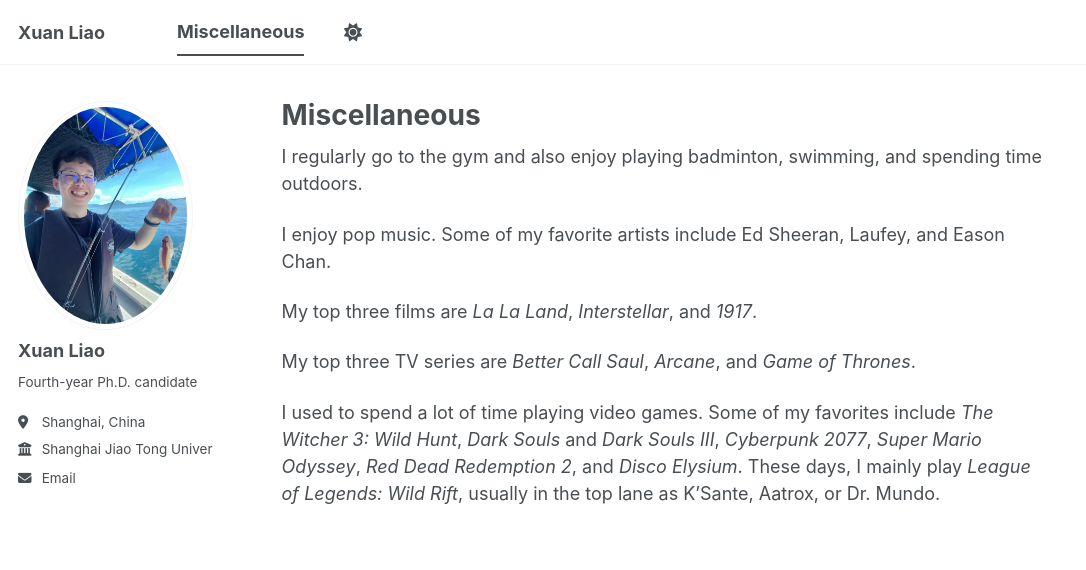
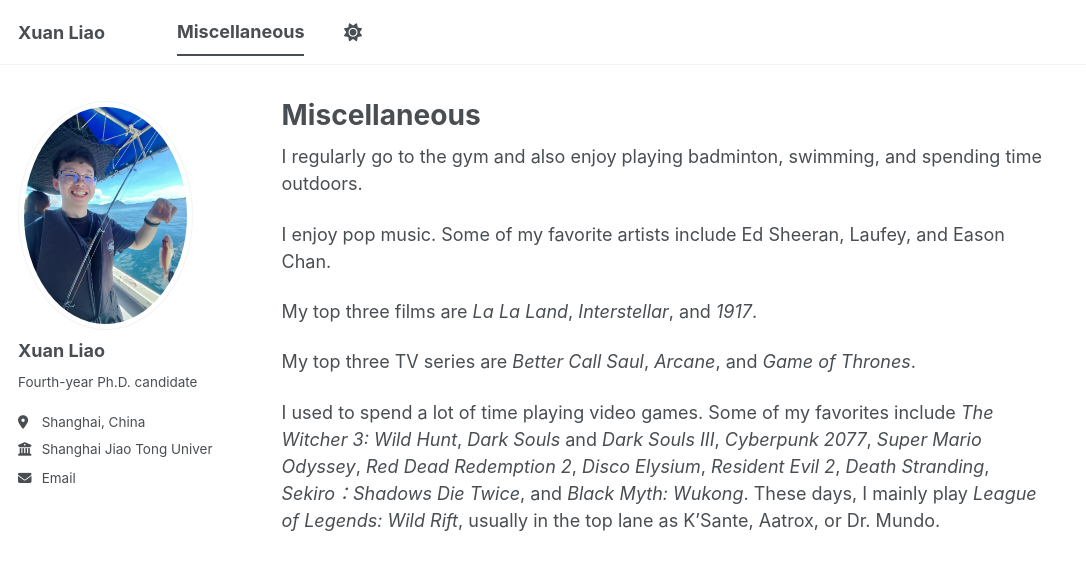
Before and after one commit to xxxl-ml/xxxl-ml.github.io, a Jekyll site: the page built from _pages/miscellaneous.md, in a window 1280 px wide. Shown: the top 570 px of the page, without its empty margins (0-1086 px from the left). Built offline with Jekyll 4.4.1, drawn with Linux system fonts in a browser that asks for light colours; a style sheet for code colours, icons or effects is not loaded.

Commit message:
Update favorite video games list

```diff
--- a/_pages/miscellaneous.md
+++ b/_pages/miscellaneous.md
@@ -13,4 +13,4 @@ My top three films are *La La Land*, *Interstellar*, and *1917*.
 
 My top three TV series are *Better Call Saul*, *Arcane*, and *Game of Thrones*.
 
-I used to spend a lot of time playing video games. Some of my favorites include *The Witcher 3: Wild Hunt*, *Dark Souls* and *Dark Souls III*, *Cyberpunk 2077*, *Super Mario Odyssey*, *Red Dead Redemption 2*, and *Disco Elysium*. These days, I mainly play *League of Legends: Wild Rift*, usually in the top lane as K'Sante, Aatrox, or Dr. Mundo.
+I used to spend a lot of time playing video games. Some of my favorites include *The Witcher 3: Wild Hunt*, *Dark Souls* and *Dark Souls III*, *Cyberpunk 2077*, *Super Mario Odyssey*, *Red Dead Redemption 2*, *Disco Elysium*, *Resident Evil 2*, *Death Stranding*, *Sekiro：Shadows Die Twice*, and *Black Myth: Wukong*. These days, I mainly play *League of Legends: Wild Rift*, usually in the top lane as K'Sante, Aatrox, or Dr. Mundo.
```
